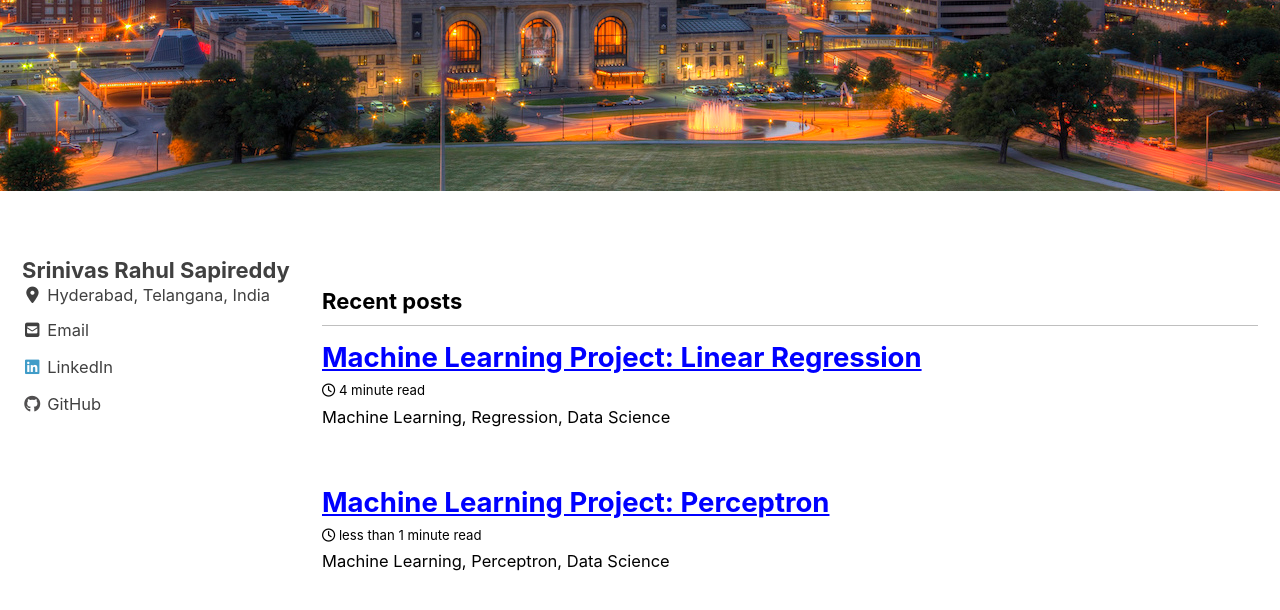
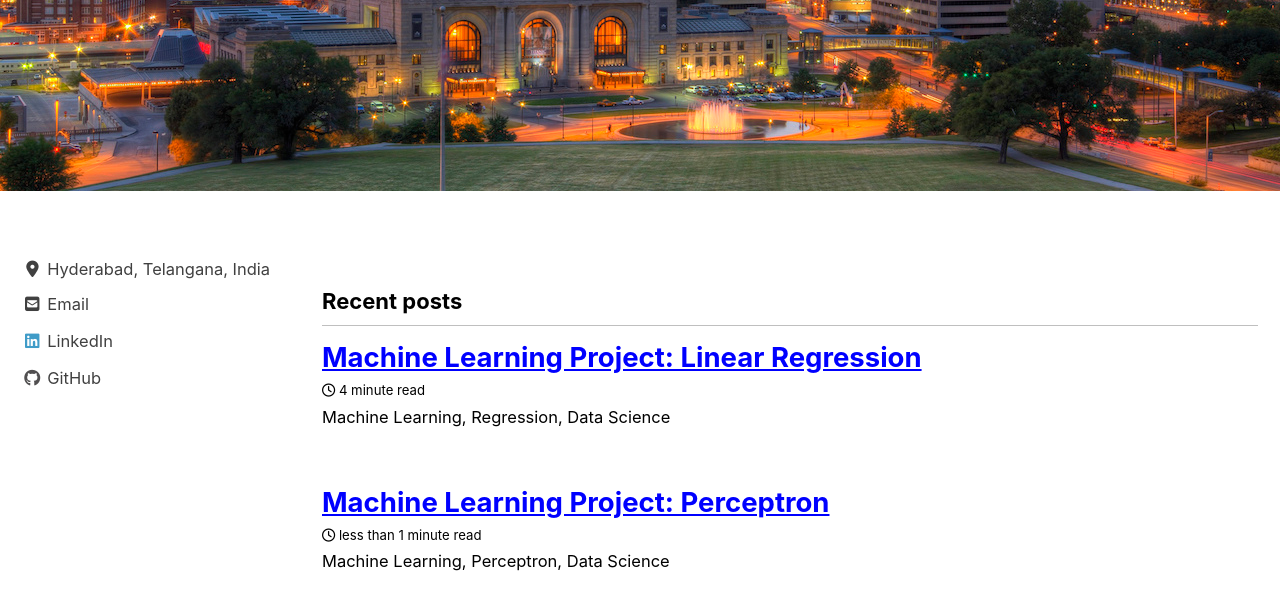
Before and after one commit to srsapireddy/srsapireddy.github.io, a Jekyll site: the page built from index.html, in a window 1280 px wide and 900 px high, scrolled down 538 px. Shown: the top 610 px of the window. Built offline with Jekyll 4.4.1, drawn with Linux system fonts in a browser that asks for light colours; cached includes are drawn as plain includes; nearby versions of some CDN libraries; the list of posts is cut into pages by our own code.

Commit message:
config changes

```diff
--- a/_config.yml
+++ b/_config.yml
@@ -107,7 +107,7 @@ analytics:
 
 # Site Author
 author:
-  name             : "Srinivas Rahul Sapireddy"
+  name             : # "Srinivas Rahul Sapireddy"
   avatar           : # "/images/image.jpeg" # path of avatar image, e.g. "/assets/images/bio-photo.jpg"
   bio              : # "Data Science Portfolio"
   location         : "Hyderabad, Telangana, India"
```
